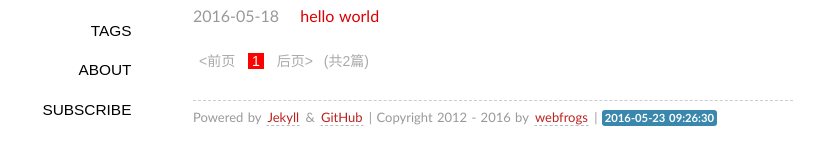
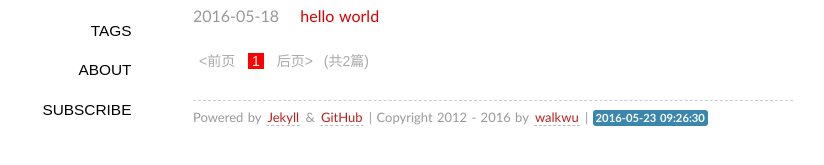
Before and after one commit to WalkSmile00/jekyll_demo, a Jekyll site: the page built from index.html, in a window 1280 px wide. Shown: the part 137-302 px from the top of the page, without its empty margins (147-971 px from the left). Built offline with Jekyll 4.4.1, drawn with Linux system fonts in a browser that asks for light colours; some web fonts are replaced; the list of posts is cut into pages by our own code; comment, search, counter and statistics services are not loaded.

Commit message:
change layouts

```diff
--- a/_config.yml
+++ b/_config.yml
@@ -1,7 +1,6 @@
 permalink: /:year/:month/:day/:title/
 baseurl: /jekyll_demo
 author: walkwu
-highlighter: pygments
 exclude: ["Rakefile", "README.md"]
 safe: true
 paginate: 16
--- a/_layouts/default.html
+++ b/_layouts/default.html
@@ -56,7 +56,7 @@
       </div>
 
     <footer>
-        <p><small>Powered by <a href="https://github.com/mojombo/jekyll">Jekyll</a> & <a href="http://pages.github.com">GitHub</a> | Copyright 2012 - {{site.time | date:"%Y"}} by <a href="/about/">webfrogs</a> | <span class="label label-info" id="timeSpan"></span></small></p>
+        <p><small>Powered by <a href="https://github.com/mojombo/jekyll">Jekyll</a> & <a href="http://pages.github.com">GitHub</a> | Copyright 2012 - {{site.time | date:"%Y"}} by <a href="/about/">walkwu</a> | <span class="label label-info" id="timeSpan"></span></small></p>
     </footer>
 
     </div>
```
